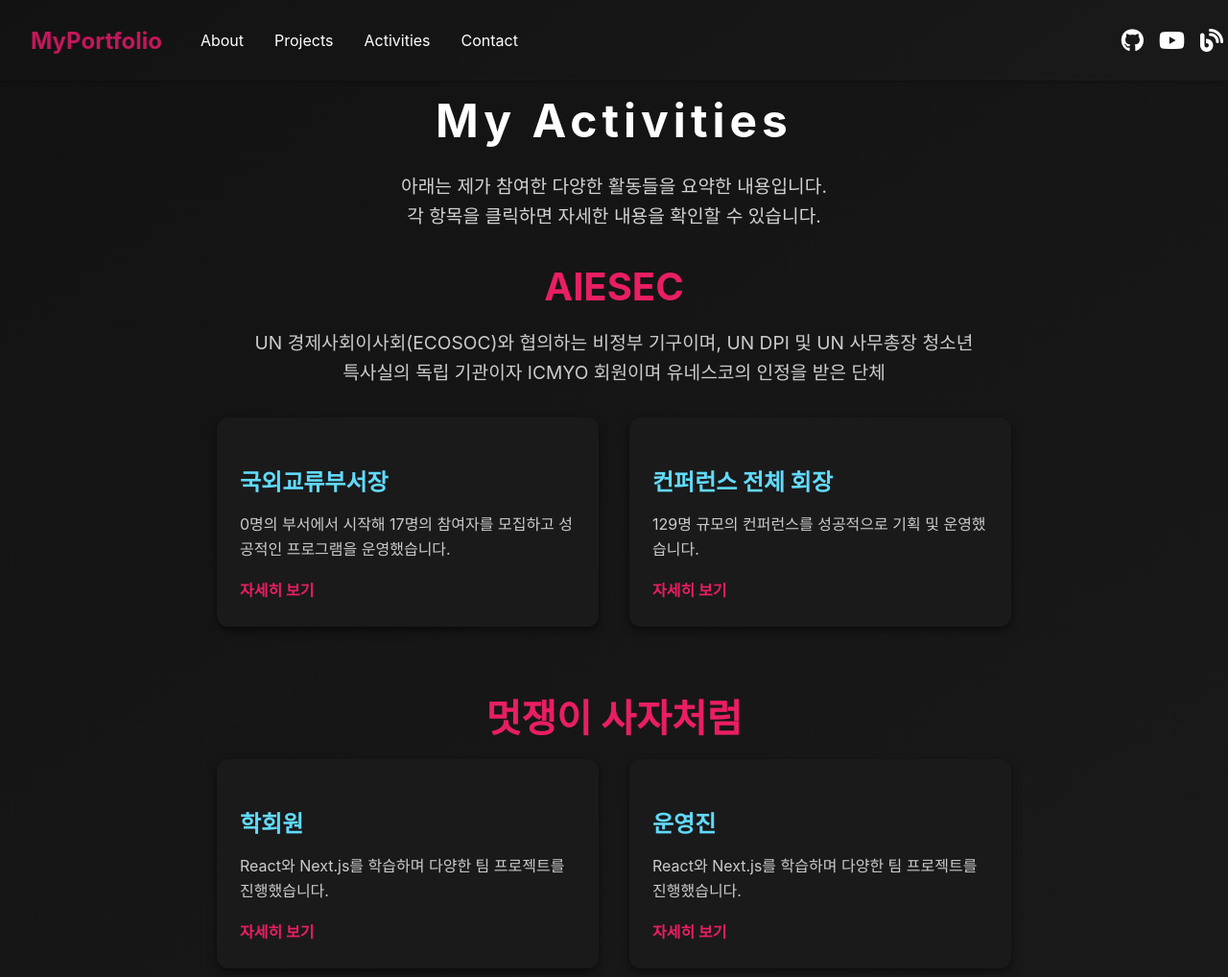
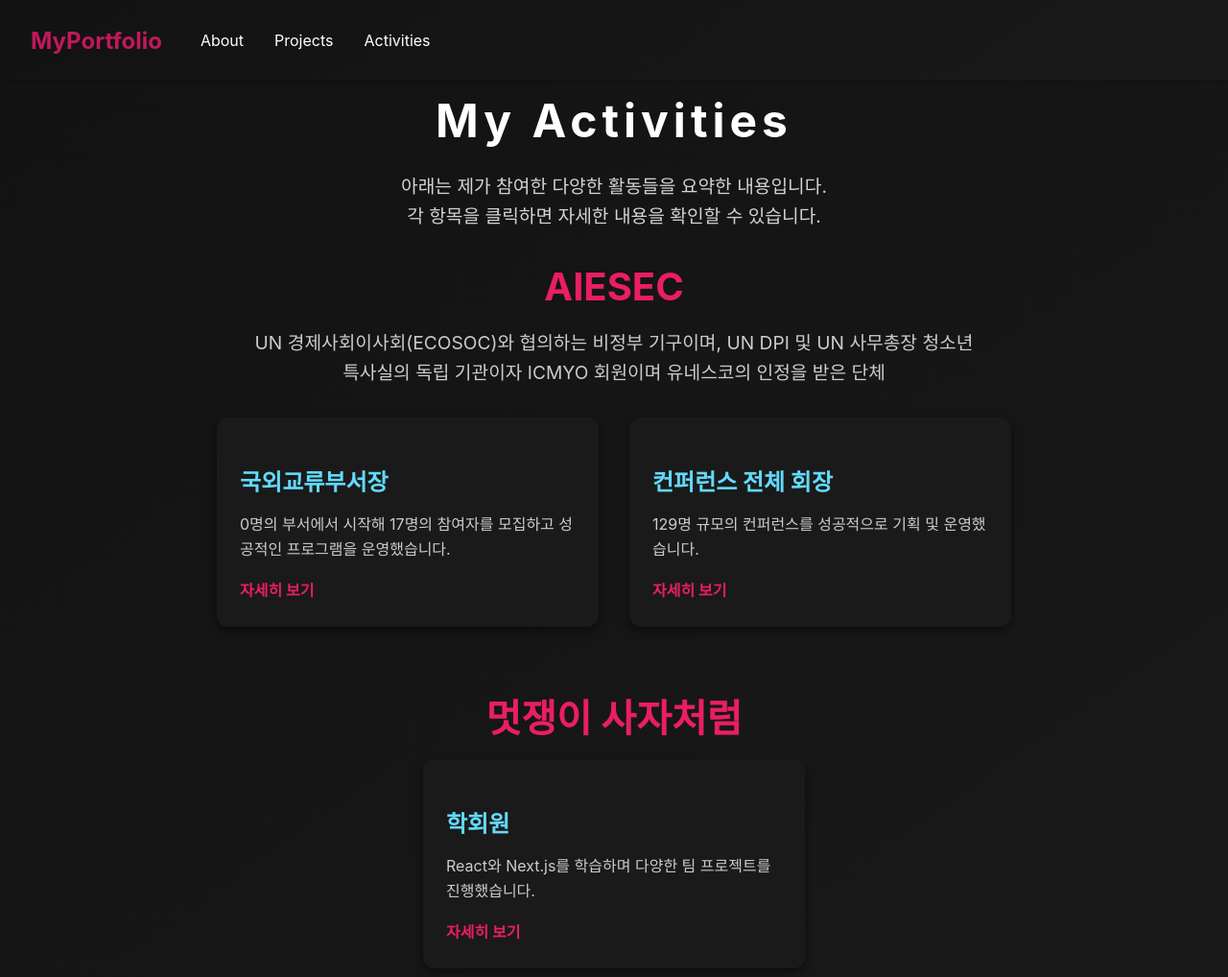
Before and after one commit to SyraYunji/My-Homepage, a React (Create React App) app: page /activities in a window 1280 px wide. Shown: the top 1018 px of the page at 96% size. Built offline with nearby package versions, Linux system fonts and the light colour scheme; the HTML template or start-up script is replaced by a standard one.

Commit message:
최종 수정

```diff
--- a/src/Home/Home.js
+++ b/src/Home/Home.js
@@ -48,9 +48,6 @@
           <Link to="/project" className={styles.button}>
             View Projects
           </Link>
-          <a href="#contact" className={styles.buttonAlt}>
-            Contact Me
-          </a>
         </div>
       </section>
     </div>
--- a/src/activities/Activities.js
+++ b/src/activities/Activities.js
@@ -65,24 +65,13 @@
             </p>
             <p
               className={styles.cardLink}
-              onClick={() => navigate("/activities/likelion1")}
+              onClick={() => navigate("/timi")}
             >
               자세히 보기
             </p>
           </div>
 
-          <div className={styles.card}>
-            <h3 className={styles.cardTitle}>운영진</h3>
-            <p className={styles.cardContent}>
-              React와 Next.js를 학습하며 다양한 팀 프로젝트를 진행했습니다.
-            </p>
-            <p
-              className={styles.cardLink}
-              onClick={() => navigate("/activities/likelion")}
-            >
-              자세히 보기
-            </p>
-          </div>
+
 
         </div>
       </div>
--- a/src/components/Navbar.js
+++ b/src/components/Navbar.js
@@ -15,23 +15,14 @@
         <li><Link to="/about">About</Link></li>
         <li><Link to="/project">Projects</Link></li>
         <li><Link to="/activities">Activities</Link></li> {/* Activities로 이동 */}
-        <li><Link to="/contact">Contact</Link></li>
       </ul>
 
       {/* 외부 링크 */}
       <div className={styles.externalLinks}>
-        <a href="https://github.com/" target="_blank" rel="noopener noreferrer">
-          <i className="fab fa-github"></i>
-        </a>
         <a href="https://www.youtube.com/@studyesme9286/videos" target="_blank" rel="noopener noreferrer">
           <i className="fab fa-youtube"></i>
         </a>
-        <a href="https://yourblog.com/" target="_blank" rel="noopener noreferrer">
-          <i className="fas fa-blog"></i>
-        </a>
-        <a href="https://instagram.com/" target="_blank" rel="noopener noreferrer">
-          <i className="fab fa-instagram"></i>
-        </a>
+
       </div>
     </nav>
   );
```
